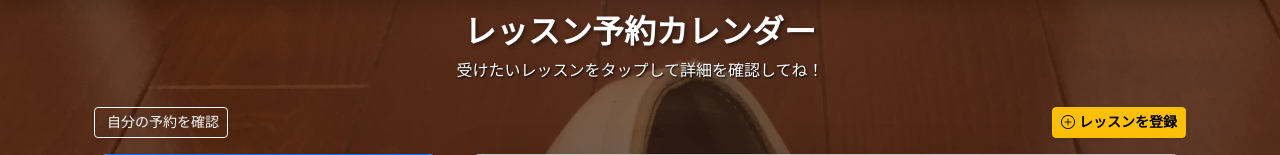
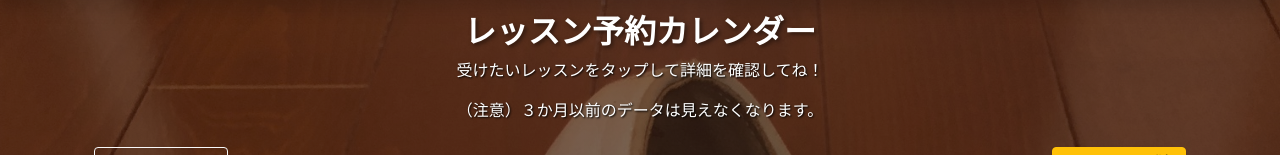
Before and after one commit to Toshi6216/Nagoyaka_lesson-reserve, a Django app: page /booking/ in a window 1280 px wide. Shown: the part 91-246 px from the top of the page. Run offline with Django 5.2, Linux system fonts and the light colour scheme; the visitor is signed in with stand-in values (Sample User, id 1); data that the repository does not hold is empty; parts of the project's set-up code (start-up, migrations or seed data) failed here and were passed over; some libraries are stand-ins or nearby versions.

Commit message:
３か月以前のデータ見えなくなること表示

```diff
--- a/templates/booking/calendar.html
+++ b/templates/booking/calendar.html
@@ -10,6 +10,7 @@
     <div class="text-center mb-4">
         <h2 class="calendar-title">レッスン予約カレンダー</h2>
         <p class="text-white" style="text-shadow: 1px 1px 2px black;">受けたいレッスンをタップして詳細を確認してね！</p>
+        <p class="text-white" style="text-shadow: 1px 1px 2px black;">（注意）３か月以前のデータは見えなくなります。</p>
     </div>
 
     <div class="d-flex justify-content-between align-items-center mb-3">
```
